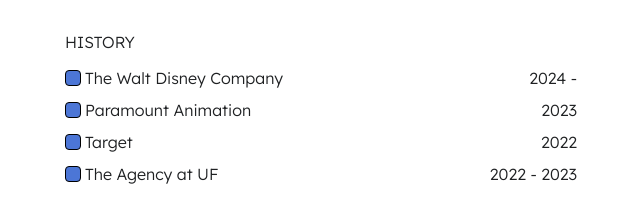
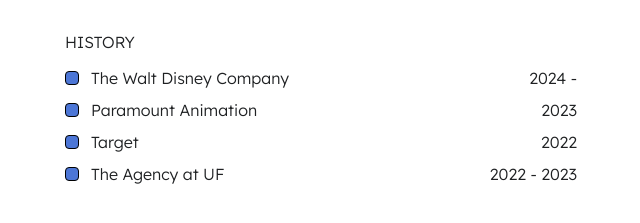
Before and after one commit to stephaniestelzer/portfolio, a Next.js app: page / in a window 1280 px wide. Shown: the part 411-634 px from the top of the page, without its empty margins (319-959 px from the left). Built offline with nearby package versions, Linux system fonts and the light colour scheme.

Commit message:
turning off dark mode for now and making squares on home page smaller

```diff
--- a/app/globals.css
+++ b/app/globals.css
@@ -8,12 +8,12 @@
   --foreground: #171717;
 }
 
-@media (prefers-color-scheme: dark) {
+/* @media (prefers-color-scheme: dark) {
   :root {
     --background: #0a0a0a;
     --foreground: #ededed;
   }
-}
+} */
 
 body {
   background: var(--background);
--- a/app/page.tsx
+++ b/app/page.tsx
@@ -55,7 +55,7 @@
           <div className="">
              <div className="flex items-center justify-between py-1">
                <div className="flex items-center gap-1">
-                 <div className="w-4 h-4 border border-black rounded bg-blue-600"></div>
+                 <div className="w-[14px] h-[14px] border border-black rounded bg-blue-600 mr-2"></div>
                  <span className="text-p text-grey-500 font-light">
                    The Walt Disney Company
                  </span>
@@ -66,7 +66,7 @@
              </div>
              <div className="flex items-center justify-between py-1">
                <div className="flex items-center gap-1">
-                 <div className="w-4 h-4 border border-black rounded bg-blue-600"></div>
+                 <div className="w-[14px] h-[14px] border border-black rounded bg-blue-600 mr-2"></div>
                  <span className="text-p text-grey-500 font-light">
                    Paramount Animation
                  </span>
@@ -77,7 +77,7 @@
              </div>
              <div className="flex items-center justify-between py-1">
                <div className="flex items-center gap-1">
-                 <div className="w-4 h-4 border border-black rounded bg-blue-600"></div>
+                 <div className="w-[14px] h-[14px] border border-black rounded bg-blue-600 mr-2"></div>
                  <span className="text-p text-grey-500 font-light">
                    Target
                  </span>
@@ -88,7 +88,7 @@
              </div>
              <div className="flex items-center justify-between py-1">
                <div className="flex items-center gap-1">
-                 <div className="w-4 h-4 border border-black rounded bg-blue-600"></div>
+                 <div className="w-[14px] h-[14px] border border-black rounded bg-blue-600 mr-2"></div>
                  <span className="text-p text-grey-500 font-light">
                    The Agency at UF
                  </span>
```
